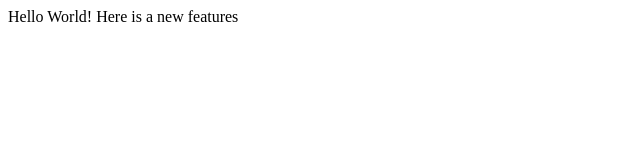
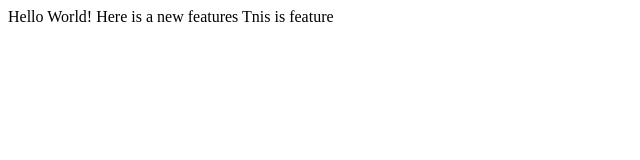
Before and after one commit to debasish-bhol/lecture1, a plain HTML site: page index.html in a window 1280 px wide. Shown: the whole page, without its empty margins (0-640 px from the left). Drawn offline with Linux system fonts and the light colour scheme.

Commit message:
Pushing feature branch

```diff
--- a/index.html
+++ b/index.html
@@ -6,5 +6,6 @@
 <body>
 	Hello World!
 	Here is a new features
+	Tnis is feature
 </body>
 </html>
```
